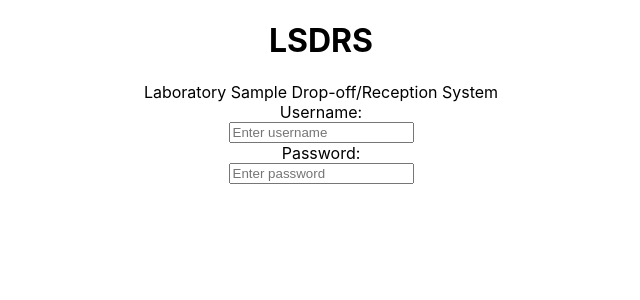
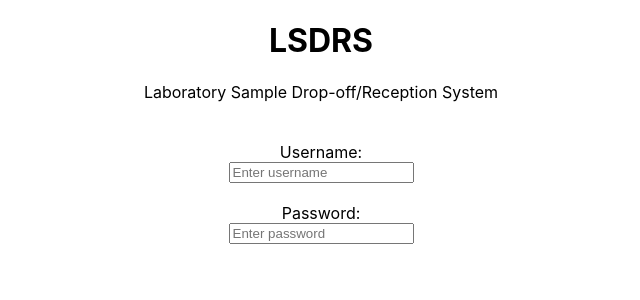
Before and after one commit to jlmichels/lsdrs, a React (Create React App) app: page / in a window 1280 px wide. Shown: the top 300 px of the page, without its empty margins (319-959 px from the left). Built offline with nearby package versions, Linux system fonts and the light colour scheme.

Commit message:
Space out login inputs

```diff
--- a/src/App.css
+++ b/src/App.css
@@ -2,7 +2,15 @@
   text-align: center;
 }
 
+form {
+  display: flex;
+  flex-direction: column;
+}
+
+form, label {
+  margin-top: 20px;
+}
+
 input {
-  display: block;
   margin: auto;
 }
```
